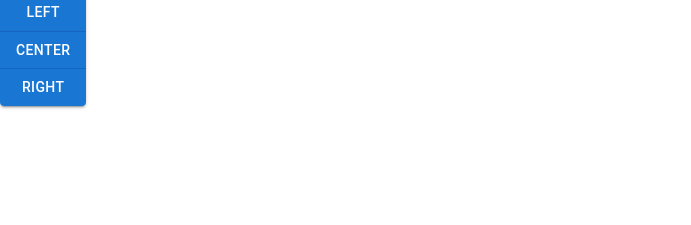
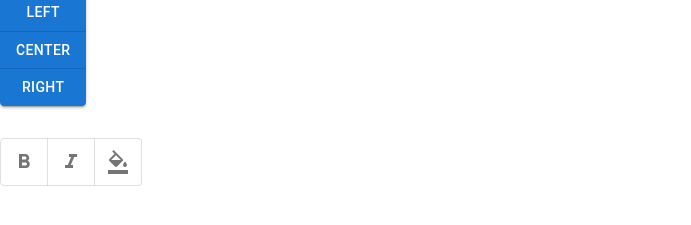
Before and after one commit to apurvgupta-ops/React, a React (Create React App) app: page / in a window 1280 px wide. Shown: the part 235-460 px from the top of the page, without its empty margins (0-691 px from the left). Built offline with nearby package versions, Linux system fonts and the light colour scheme.

Commit message:
Mui toggle buttons

```diff
--- a/src/React MUI/components/MuiButtons.js
+++ b/src/React MUI/components/MuiButtons.js
@@ -1,7 +1,24 @@
-import { Button, Stack, IconButton, ButtonGroup } from "@mui/material";
+import {
+  Button,
+  Stack,
+  IconButton,
+  ButtonGroup,
+  ToggleButton,
+  ToggleButtonGroup,
+} from "@mui/material";
+import { useState } from "react";
 import { Send } from "@mui/icons-material";
+import FormatBoldIcon from "@mui/icons-material/FormatBold";
+import FormatItalicIcon from "@mui/icons-material/FormatItalic";
+import FormatUnderlinedIcon from "@mui/icons-material/FormatUnderlined";
+import FormatColorFillIcon from "@mui/icons-material/FormatColorFill";
 
 export const MuiButtons = () => {
+  const [formats, setFormats] = useState(null);
+  console.log(formats);
+  const handleChange = (event, newFormate) => {
+    setFormats(newFormate);
+  };
   return (
     <div>
       MuiButtons
@@ -56,6 +73,24 @@
             <Button>Right</Button>
           </ButtonGroup>
         </Stack>
+
+        <Stack direction="row">
+          <ToggleButtonGroup
+            aria-label="Toggle button"
+            value={formats}
+            onChange={handleChange}
+          >
+            <ToggleButton value="bold" aria-label="bold">
+              <FormatBoldIcon />
+            </ToggleButton>
+            <ToggleButton value="italic" aria-label="italic">
+              <FormatItalicIcon />
+            </ToggleButton>
+            <ToggleButton value="colorFill" aria-label="ColorFill">
+              <FormatColorFillIcon />
+            </ToggleButton>
+          </ToggleButtonGroup>
+        </Stack>
       </Stack>
     </div>
   );
```
